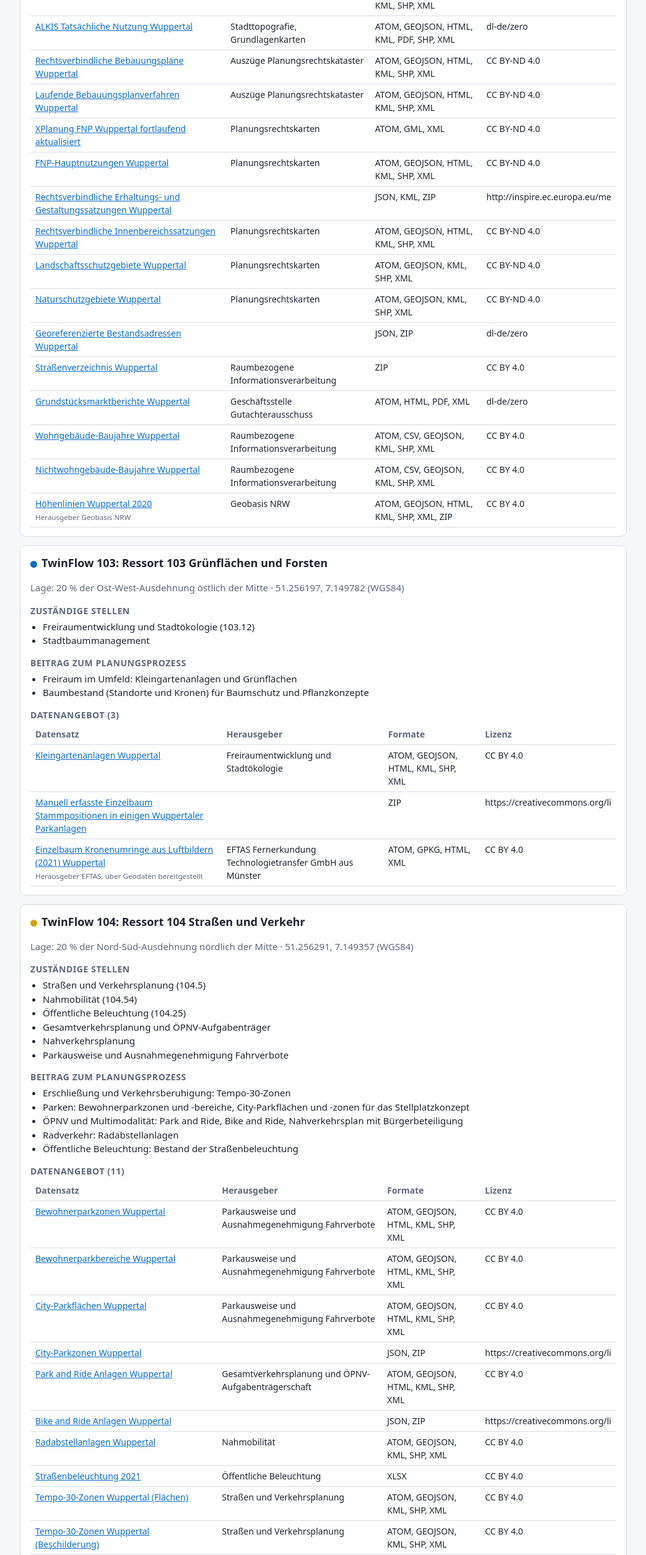
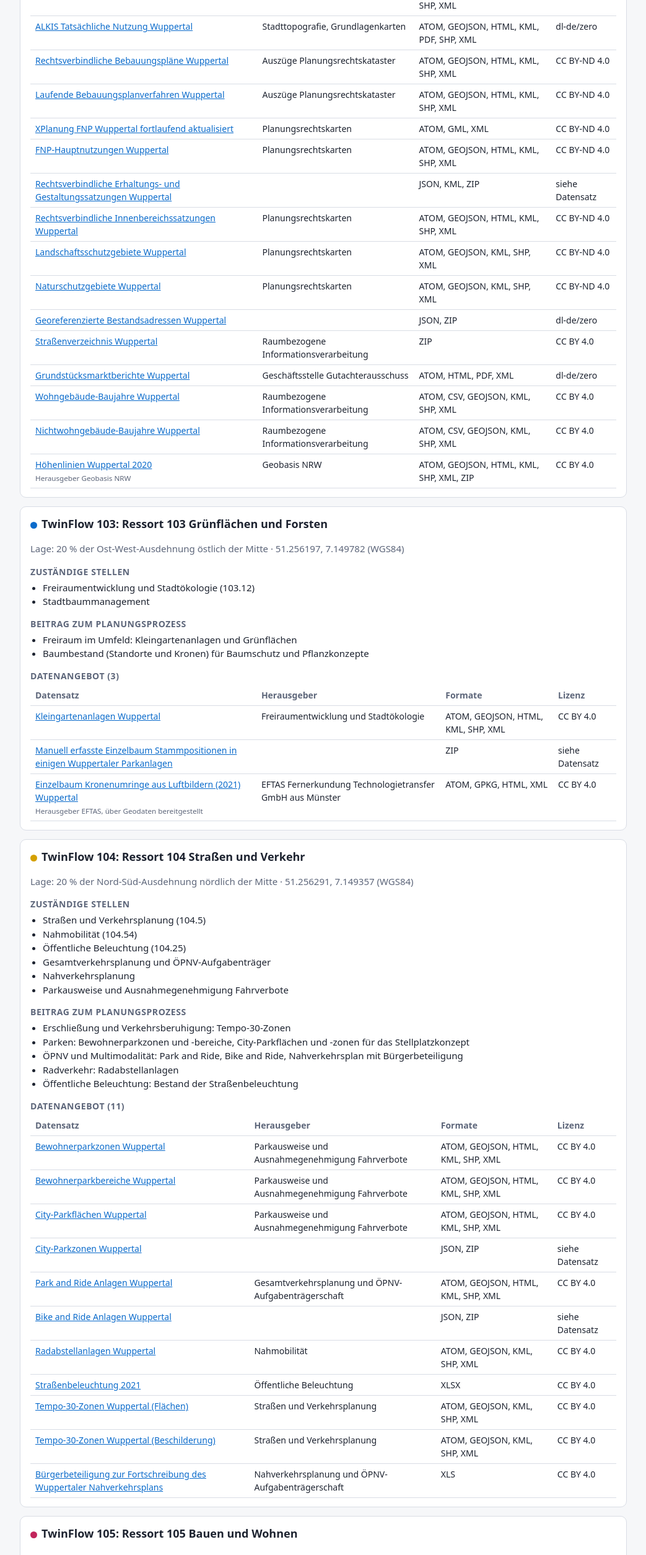
Before and after one commit to benjamin-bleske/adhoc-featurecollection-wizard, a plain HTML site: page published/twinflow-datenblatt.html in a window 1280 px wide. Shown: the part 1901-4410 px from the top of the page at 62% size, without its empty margins (118-1161 px from the left). Drawn offline with Linux system fonts and the light colour scheme.

```diff
--- a/published/twinflow-datenblatt.html
+++ b/published/twinflow-datenblatt.html
@@ -83,7 +83,7 @@ ul{margin:4px 0;padding-left:20px}footer{color:var(--muted);font-size:13px;margi
           <tr><td><a href="https://ckan.open.nrw.de/dataset/fnp-hauptnutzungen-wuppertal-w">FNP-Hauptnutzungen Wuppertal</a></td>
           <td>Planungsrechtskarten</td><td>ATOM, GEOJSON, HTML, KML, SHP, XML</td><td>CC BY-ND 4.0</td></tr>
           <tr><td><a href="https://ckan.open.nrw.de/dataset/a0547842-2897-4f32-bdbc-2af4051c748b">Rechtsverbindliche Erhaltungs- und Gestaltungssatzungen Wuppertal</a></td>
-          <td></td><td>JSON, KML, ZIP</td><td>http://inspire.ec.europa.eu/me</td></tr>
+          <td></td><td>JSON, KML, ZIP</td><td>siehe Datensatz</td></tr>
           <tr><td><a href="https://ckan.open.nrw.de/dataset/rechtsverbindliche-innenbereichssatzungen-wuppertal-w">Rechtsverbindliche Innenbereichssatzungen Wuppertal</a></td>
           <td>Planungsrechtskarten</td><td>ATOM, GEOJSON, HTML, KML, SHP, XML</td><td>CC BY-ND 4.0</td></tr>
           <tr><td><a href="https://ckan.open.nrw.de/dataset/landschaftsschutzgebiete-wuppertal-w">Landschaftsschutzgebiete Wuppertal</a></td>
@@ -115,7 +115,7 @@ ul{margin:4px 0;padding-left:20px}footer{color:var(--muted);font-size:13px;margi
           <tr><td><a href="https://ckan.open.nrw.de/dataset/kleingartenanlagen-wuppertal-w">Kleingartenanlagen Wuppertal</a></td>
           <td>Freiraumentwicklung und Stadtökologie</td><td>ATOM, GEOJSON, HTML, KML, SHP, XML</td><td>CC BY 4.0</td></tr>
           <tr><td><a href="https://ckan.open.nrw.de/dataset/f7e70ca1-6b44-43e7-9aa3-e5f24122c8c9">Manuell erfasste Einzelbaum Stammpositionen in einigen Wuppertaler Parkanlagen</a></td>
-          <td></td><td>ZIP</td><td>https://creativecommons.org/li</td></tr>
+          <td></td><td>ZIP</td><td>siehe Datensatz</td></tr>
           <tr><td><a href="https://ckan.open.nrw.de/dataset/einzelbaum-kronenumringe-aus-luftbildern-2021-wuppertal-w">Einzelbaum Kronenumringe aus Luftbildern (2021) Wuppertal</a><br><small>Herausgeber EFTAS, über Geodaten bereitgestellt</small></td>
           <td>EFTAS Fernerkundung Technologietransfer GmbH aus Münster</td><td>ATOM, GPKG, HTML, XML</td><td>CC BY 4.0</td></tr></tbody></table>
       </section>
@@ -135,11 +135,11 @@ ul{margin:4px 0;padding-left:20px}footer{color:var(--muted);font-size:13px;margi
           <tr><td><a href="https://ckan.open.nrw.de/dataset/city-parkflachen-wuppertal-w">City-Parkflächen Wuppertal</a></td>
           <td>Parkausweise und Ausnahmegenehmigung Fahrverbote</td><td>ATOM, GEOJSON, HTML, KML, SHP, XML</td><td>CC BY 4.0</td></tr>
           <tr><td><a href="https://ckan.open.nrw.de/dataset/62d58a38-d3cd-4d43-8624-cf61c0519c9a">City-Parkzonen Wuppertal</a></td>
-          <td></td><td>JSON, ZIP</td><td>https://creativecommons.org/li</td></tr>
+          <td></td><td>JSON, ZIP</td><td>siehe Datensatz</td></tr>
           <tr><td><a href="https://ckan.open.nrw.de/dataset/park-and-ride-anlagen-wuppertal-w">Park and Ride Anlagen Wuppertal</a></td>
           <td>Gesamtverkehrsplanung und ÖPNV-Aufgabenträgerschaft</td><td>ATOM, GEOJSON, HTML, KML, SHP, XML</td><td>CC BY 4.0</td></tr>
           <tr><td><a href="https://ckan.open.nrw.de/dataset/2202a8e0-69c8-40a7-a7f3-310bb87f3b96">Bike and Ride Anlagen Wuppertal</a></td>
-          <td></td><td>JSON, ZIP</td><td>https://creativecommons.org/li</td></tr>
+          <td></td><td>JSON, ZIP</td><td>siehe Datensatz</td></tr>
           <tr><td><a href="https://ckan.open.nrw.de/dataset/radabstellanlagen-wuppertal-w">Radabstellanlagen Wuppertal</a></td>
           <td>Nahmobilität</td><td>ATOM, GEOJSON, KML, SHP, XML</td><td>CC BY 4.0</td></tr>
           <tr><td><a href="https://ckan.open.nrw.de/dataset/strassenbeleuchtung-2021-w">Straßenbeleuchtung 2021</a></td>
```
Also changed, not shown: published/twinflow-ressorts.json (+4 -4 lines).
